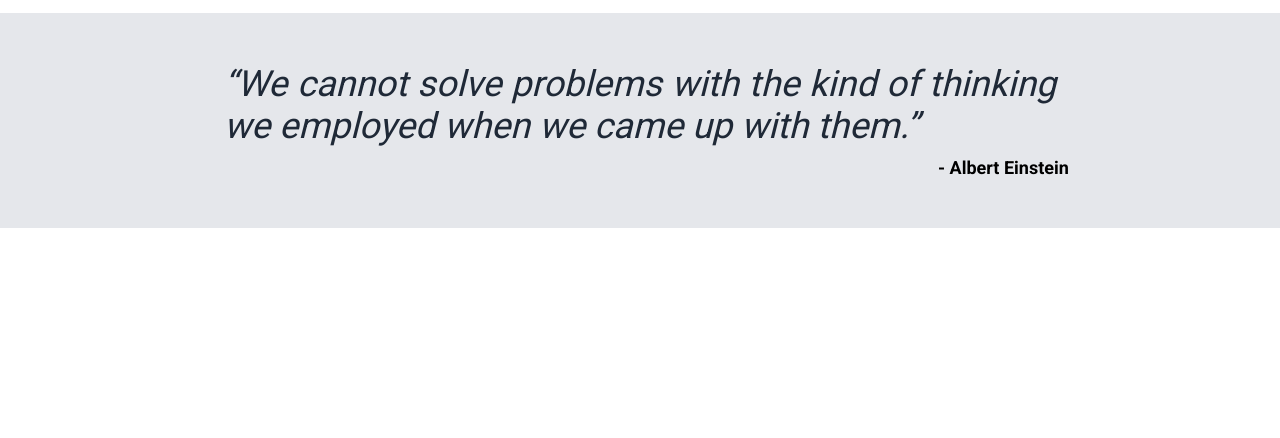
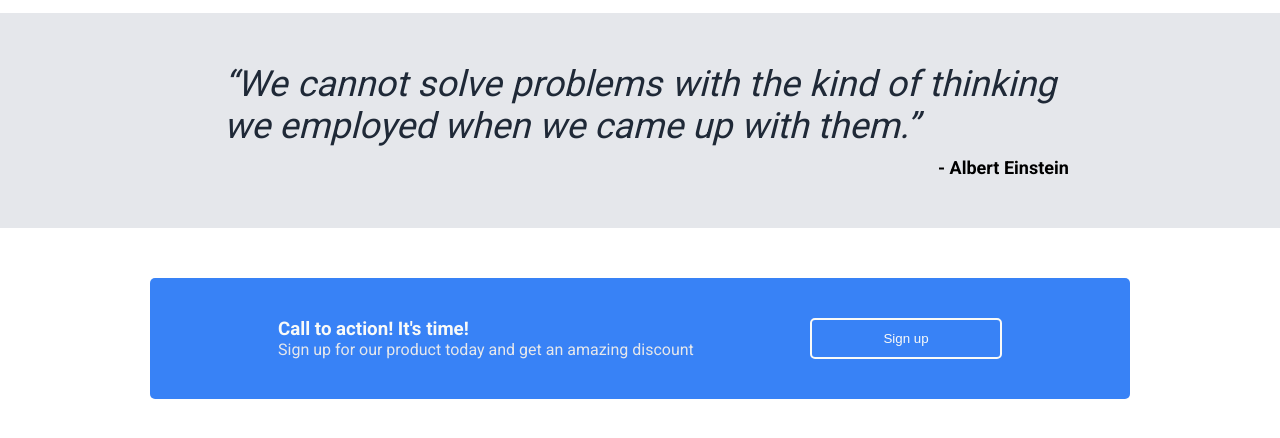
Before and after one commit to 0rangefist/landing-page, a plain HTML site: page index.html in a window 1280 px wide. Shown: the part 710-1148 px from the top of the page. Before the commit the page ends 938 px from the top, so only its background shows below. Drawn offline with Linux system fonts and the light colour scheme.

Commit message:
Add call to action section

```diff
--- a/index.html
+++ b/index.html
@@ -67,7 +67,16 @@
             </div>
             <div class="author">- Albert Einstein</div>
         </section>
-        <section class="action"></section>
+        <section class="action">
+            <div class="blue-box">
+                <div class="action-info">
+                    <h3>Call to action! It's time!</h3>
+                    <p>Sign up for our product today and get an amazing discount</p>
+                </div>
+                <button>Sign up</button>
+
+            </div>
+        </section>
     </main>
     <footer></footer>
 </body>
--- a/style.css
+++ b/style.css
@@ -7,7 +7,7 @@ body {
 header, footer {
     background-color: #1F2937;
     color: #F9FAF8;
-    padding: 0 100px;
+    padding: 0 150px;
 
 }
 
@@ -107,3 +107,40 @@ main{
     font-weight: 700;
     padding-top: 10px;
 }
+
+.action{
+    padding: 50px 150px;
+}
+
+.blue-box{
+    background-color: #3882f6;
+    display: flex;
+    justify-content: space-between;
+    padding: 40px 10vw;
+    text-align: justify;
+    border-radius: 5px;
+}
+
+.action-info h3{
+    margin: 0;
+    color: #F9FAF8;
+}
+
+.action-info p{
+    margin: 0;
+    color: #E5E7EB;
+}
+
+.blue-box button {
+    border-color: #F9FAF8;
+    background-color: transparent;
+    color: #F9FAF8;
+    border-style: double;
+    width: 15vw;
+    border-radius: 5px;
+}
+
+.blue-box button:hover{
+    background-color:#F9FAF8;
+    color: #3882f6;
+}
```
